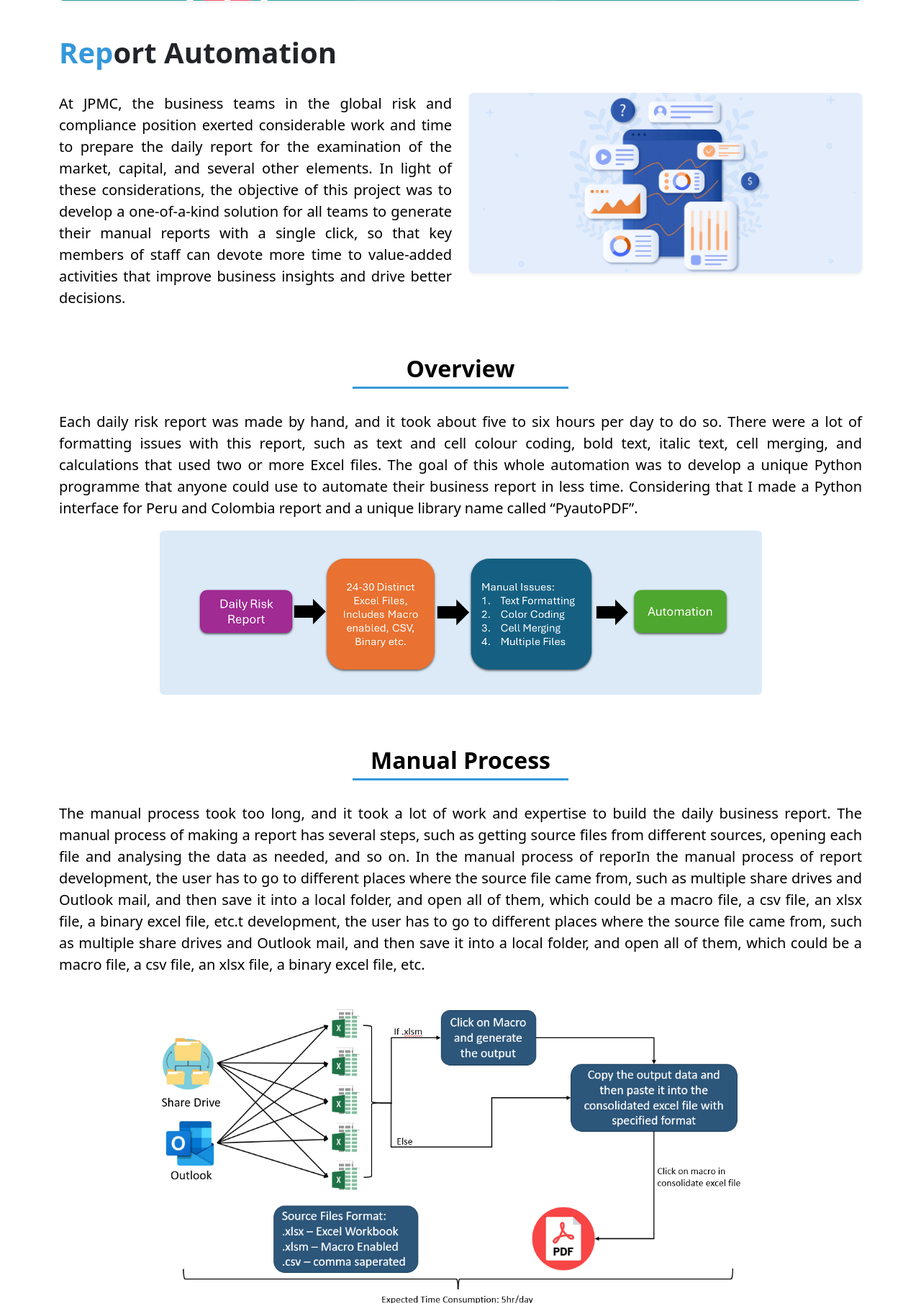
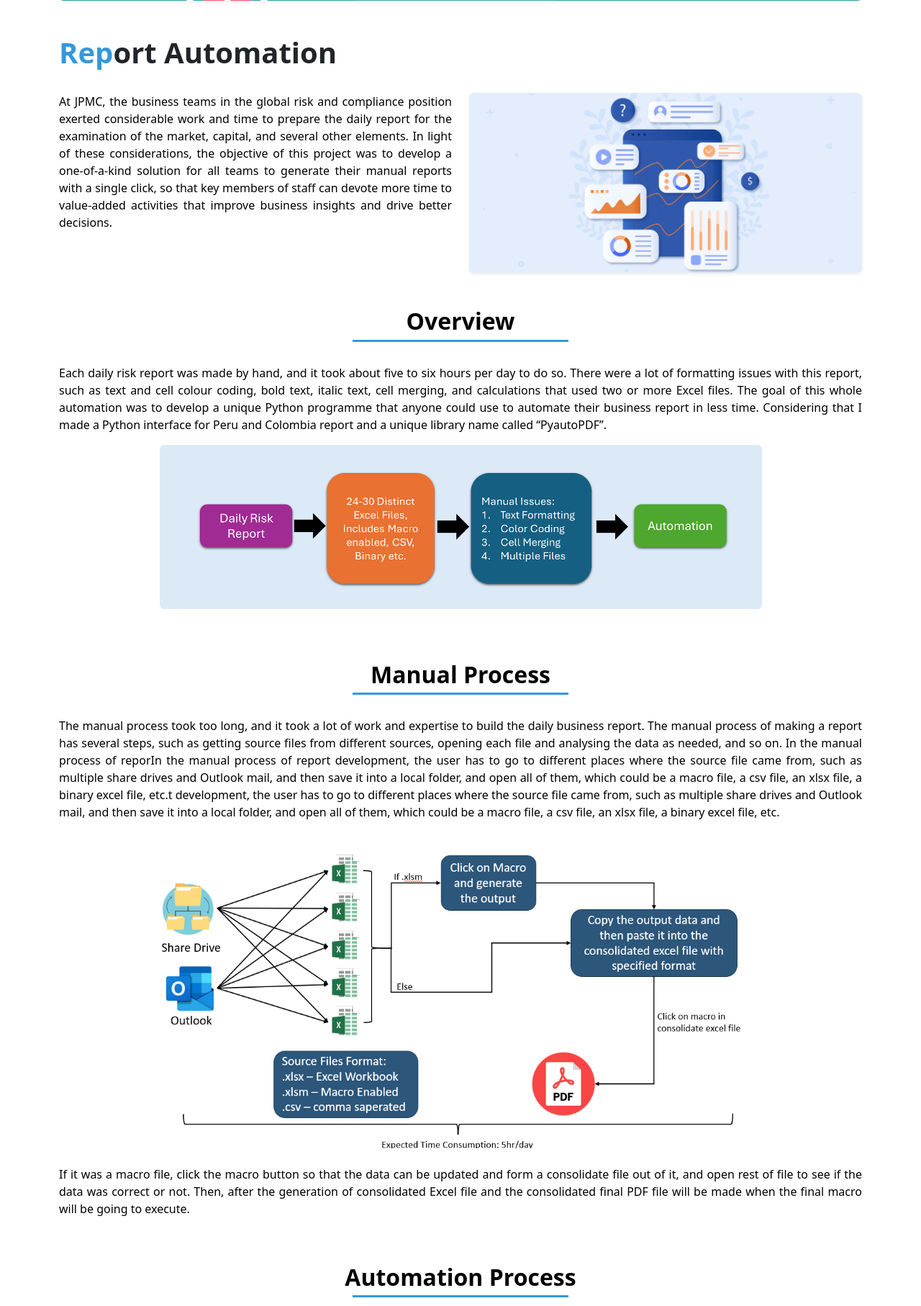
Before and after one commit to shaileshsuthar675/Legacy-Portfolio-Site, a Flask app: page /jpmc-project in a window 1280 px wide. Shown: the part 514-2328 px from the top of the page at 72% size. Run offline with Flask 3, Linux system fonts and the light colour scheme.

Commit message:
modified the font size to fs-6

```diff
--- a/templates/jpmc-project/0-NAVBar.html
+++ b/templates/jpmc-project/0-NAVBar.html
@@ -7,10 +7,10 @@
             Shailesh Suthar
         </a>
 
-        <!-- <button class="navbar-toggler" type="button" data-bs-toggle="collapse" data-bs-target="#navbarScroll"
+        <button class="navbar-toggler" type="button" data-bs-toggle="collapse" data-bs-target="#navbarScroll"
             aria-controls="navbarScroll" aria-expanded="false" aria-label="Toggle navigation">
             <span class="navbar-toggler-icon"></span>
-        </button> -->
+        </button>
     </div>
 </nav>
 
--- a/templates/jpmc-project/1-Home.html
+++ b/templates/jpmc-project/1-Home.html
@@ -11,7 +11,7 @@
     <br>
     <div class="row">
         <div class="col-md-6">
-            <p class="paragraph text-black fs-5">At JPMC, the business teams
+            <p class="paragraph text-black fs-6">At JPMC, the business teams
                 in the global risk and compliance position
                 exerted
                 considerable
@@ -29,7 +29,7 @@
     <br>
     <div class="container pb-0 px-0">
         <h2 class="subheading-title mb-3 py-4">Overview</h2>
-        <p class="paragraph fs-5 text-black">
+        <p class="paragraph fs-6 text-black">
             Each daily risk report was made by hand, and it took about five to six hours per day to do so. There
             were
             a lot of formatting issues with this report, such as text and cell colour coding, bold text, italic
--- a/templates/jpmc-project/2-Manual-process.html
+++ b/templates/jpmc-project/2-Manual-process.html
@@ -4,7 +4,7 @@
     <br>
     <div class="container pb-0 px-0">
         <h2 class="subheading-title mb-3 py-4">Manual Process</h2>
-        <p class="paragraph fs-5 text-black">
+        <p class="paragraph fs-6 text-black">
             The manual process took too long, and it took a lot of work and expertise to build the daily
             business report. The manual process of making a report has several steps, such as getting source
             files from different sources, opening each file and analysing the data as needed, and so on. In the manual
@@ -25,7 +25,7 @@
     </div>
     <br>
     <div class="container pb-0 px-0">
-        <p class="paragraph fs-5 text-black">
+        <p class="paragraph fs-6 text-black">
             If it was a macro file, click the macro button so that the data can be updated and
             form a consolidate file out of it, and open rest of file to see if the data was correct or not. Then,
             after the generation of consolidated Excel file and the consolidated final PDF file will be made
```
